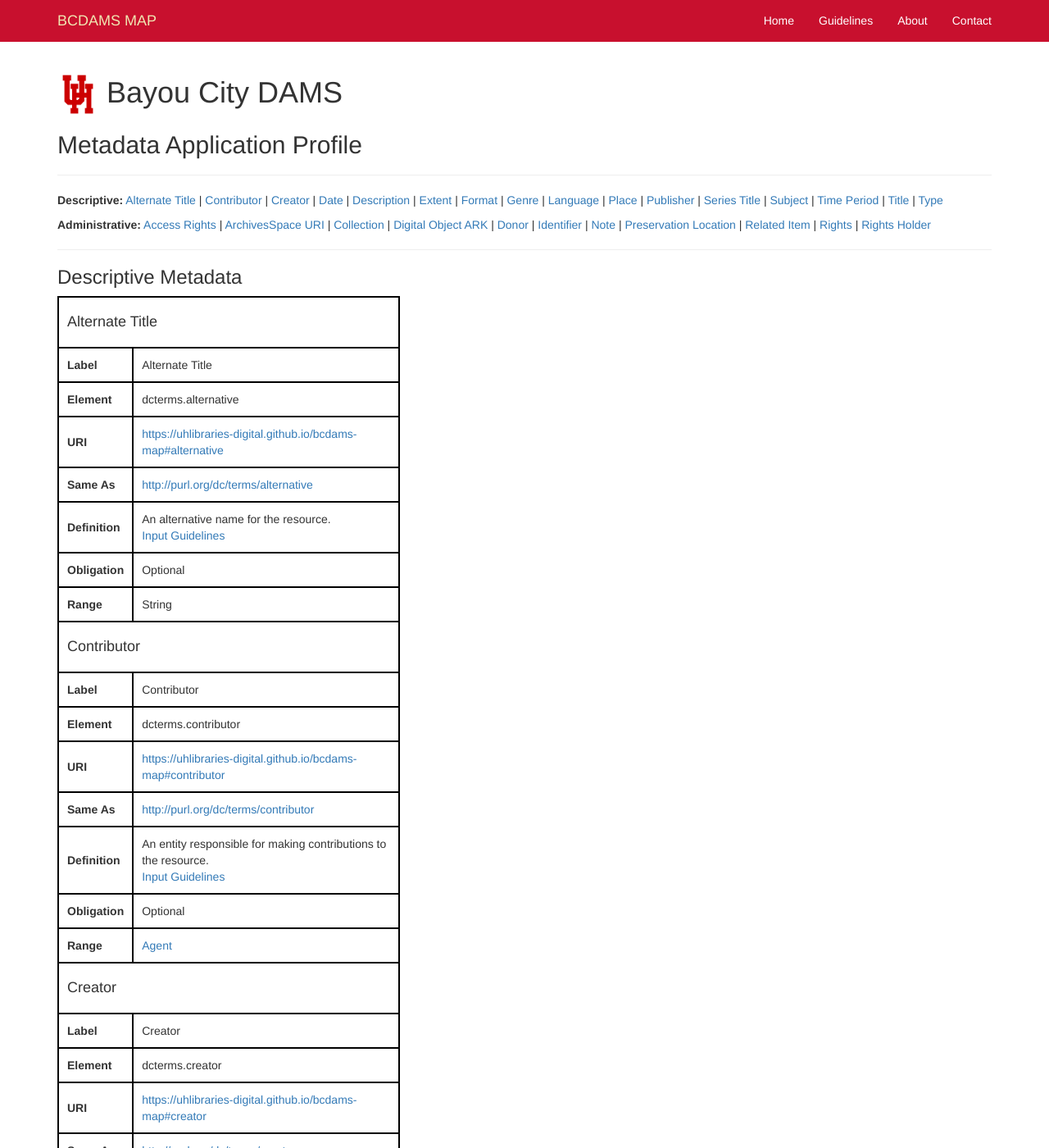
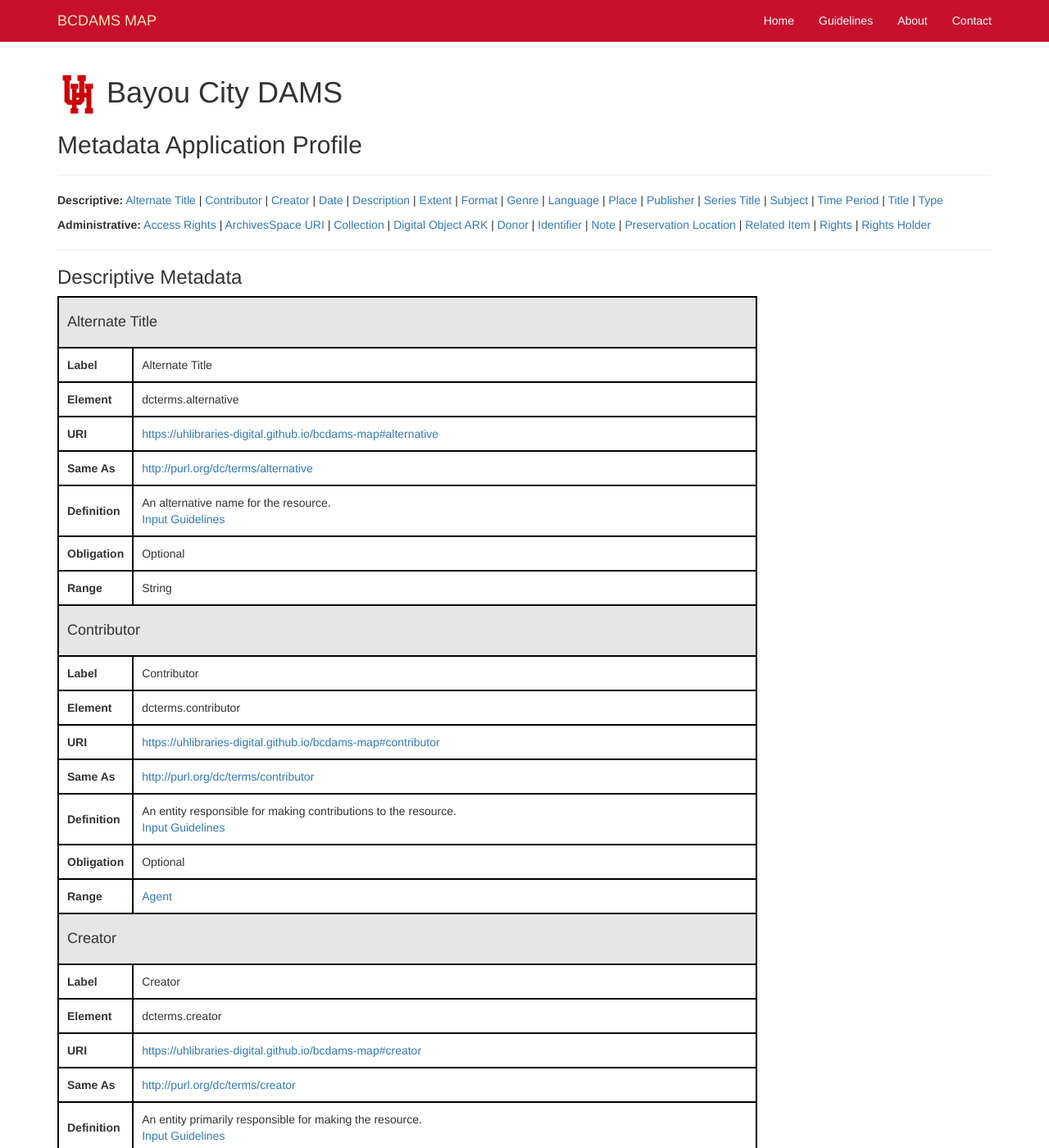
Before and after one commit to uhlibraries-digital/bcdams-map, a Jekyll site: the page built from index.html, in a window 1280 px wide and 1400 px high. Shown: the whole window at 82% size. Built offline with Jekyll 4.4.1, drawn with Linux system fonts in a browser that asks for light colours; nearby versions of some CDN libraries; the list of posts is cut into pages by our own code; comment, search, counter and statistics services are not loaded.

Commit message:
Revert "table css experiment"
This reverts commit 885a94641f7f491ed8cd20e1d3715b142b80f22c.

```diff
--- a/assets/css/custom.css
+++ b/assets/css/custom.css
@@ -70,15 +70,17 @@
   position: -o-sticky;
   position: sticky;
   top: 50px;
-	table-layout: auto;
-  width: 200px;
 }
 
-th, td {
-  border: 2px solid black;
-  padding: 10px;
+th,
+td {
+   border: 2px solid black;
+   padding: 10px;
 }
 
+th {
+    background-color: #e6e6e6;
+}
 
 /**
  * Anchor link offset
```
